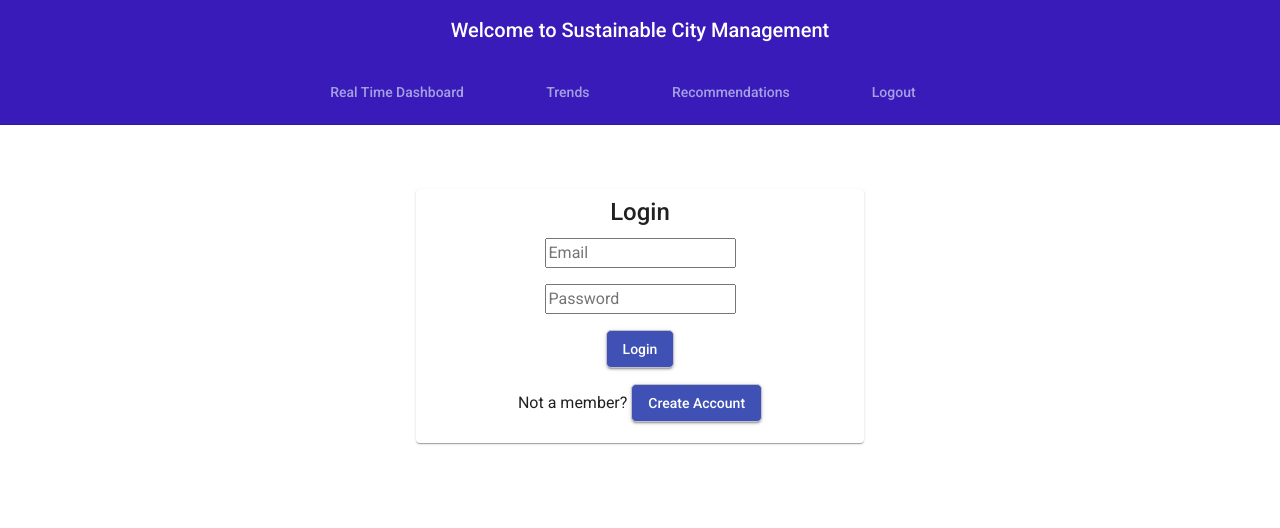
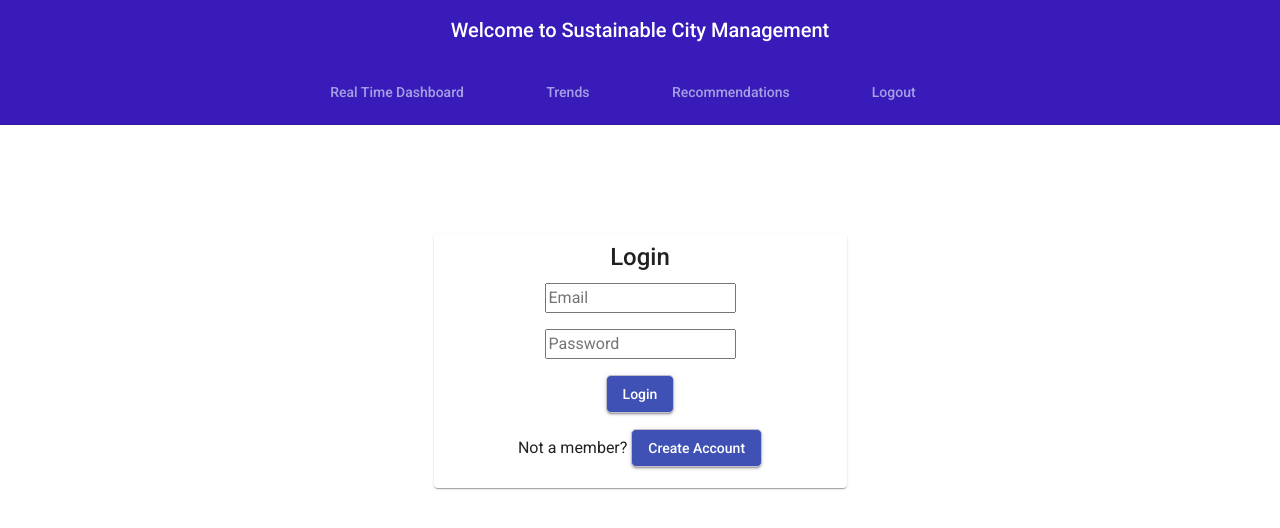
Before and after one commit to akashpatil7/sustainable-city-management-ui, an Angular app in the folder scm-ui/: page /login in a window 1280 px wide. Shown: the top 528 px of the page. Built offline with nearby package versions, Linux system fonts and the light colour scheme.

Commit message:
added page padding

```diff
--- a/scm-ui/src/app/app.component.css
+++ b/scm-ui/src/app/app.component.css
@@ -36,3 +36,7 @@ li {
   display: inline-block;
   padding: 10px;
 }
+
+.contentContainer {
+  padding:50px;
+}
--- a/scm-ui/src/app/app.component.html
+++ b/scm-ui/src/app/app.component.html
@@ -13,14 +13,16 @@
       <h2 class="md-flex">Welcome to Sustainable City Management</h2>
     </div>
   </mat-toolbar>
-
   <nav mat-tab-nav-bar mat-align-tabs="center" class="navbar">
     <a mat-tab-link routerLink="/real-time-dashboard" (click)="activeLink = '/real-time-dashboard'" [active]="activeLink == '/real-time-dashboard'"> Real Time Dashboard </a>
     <a mat-tab-link routerLink="/trends" (click)="activeLink = '/trends'" [active]="activeLink == '/trends'"> Trends</a>
     <a mat-tab-link routerLink="/recommendations" (click)="activeLink = '/recommendations'" [active]="activeLink == '/recommendations'"> Recommendations </a>
     <a mat-tab-link routerLink="/logout" (click)="activeLink = '/logout'" [active]="activeLink == '/logout'"> Logout </a>
   </nav>
-  <router-outlet></router-outlet>
+
+  <div class="contentContainer">
+    <router-outlet></router-outlet>
+  </div>
 
   <!-- Bootstrap JS should stay at the end just before the body tag closes. -->
   <script src="https://cdn.jsdelivr.net/npm/bootstrap@5.1.3/dist/js/bootstrap.bundle.min.js" integrity="sha384-ka7Sk0Gln4gmtz2MlQnikT1wXgYsOg+OMhuP+IlRH9sENBO0LRn5q+8nbTov4+1p" crossorigin="anonymous"></script>
```
